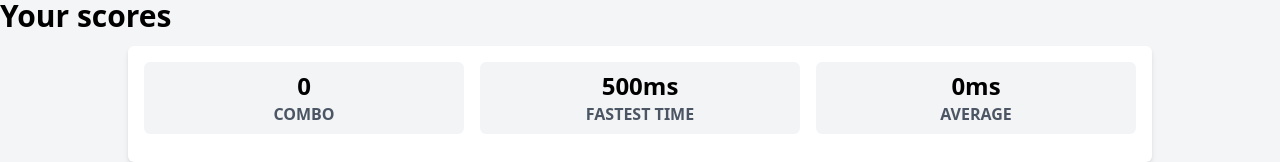
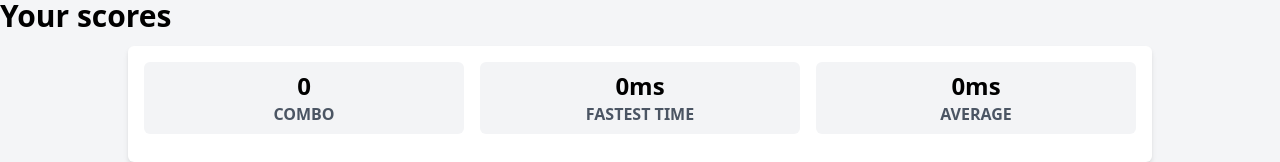
Before and after one commit to kibebr/react-reaction, a React app in the folder client/: page / in a window 1280 px wide. Shown: the part 486-648 px from the top of the page. Built offline with nearby package versions, Linux system fonts and the light colour scheme.

Commit message:
added 'fastest time' functionality

```diff
--- a/client/src/index.tsx
+++ b/client/src/index.tsx
@@ -25,6 +25,7 @@ type ButtonState
 const App = (): JSX.Element => {
   const [buttonState, setButtonState] = useState<ButtonState>('PAUSED')
   const [offset, setOffset] = useState<number>(0)
+  const [fastestTime, setFastestTime] = useState<number>(0)
   const [average, setAverage] = useState<number>(0)
   const [times, setTimes] = useState<number[]>([])
   const [combo, setCombo] = useState<number>(0)
@@ -32,6 +33,7 @@ const App = (): JSX.Element => {
   useEffect((): void => {
     if (times.length > 0) {
       setAverage(getAverage(times))
+      setFastestTime(Math.min(...times))
     }
   }, [times])
 
@@ -131,7 +133,7 @@ const App = (): JSX.Element => {
               <span className='text-gray-600'>COMBO</span>
             </div>
             <div className='flex flex-1 flex-col items-center p-2 bg-gray-100 rounded-md'>
-              <span className='text-2xl'>500ms</span>
+              <span className='text-2xl'>{fastestTime}ms</span>
               <span className='text-gray-600'>FASTEST TIME</span>
             </div>
             <div className='flex flex-1 flex-col items-center p-2 bg-gray-100 rounded-md'>
```
